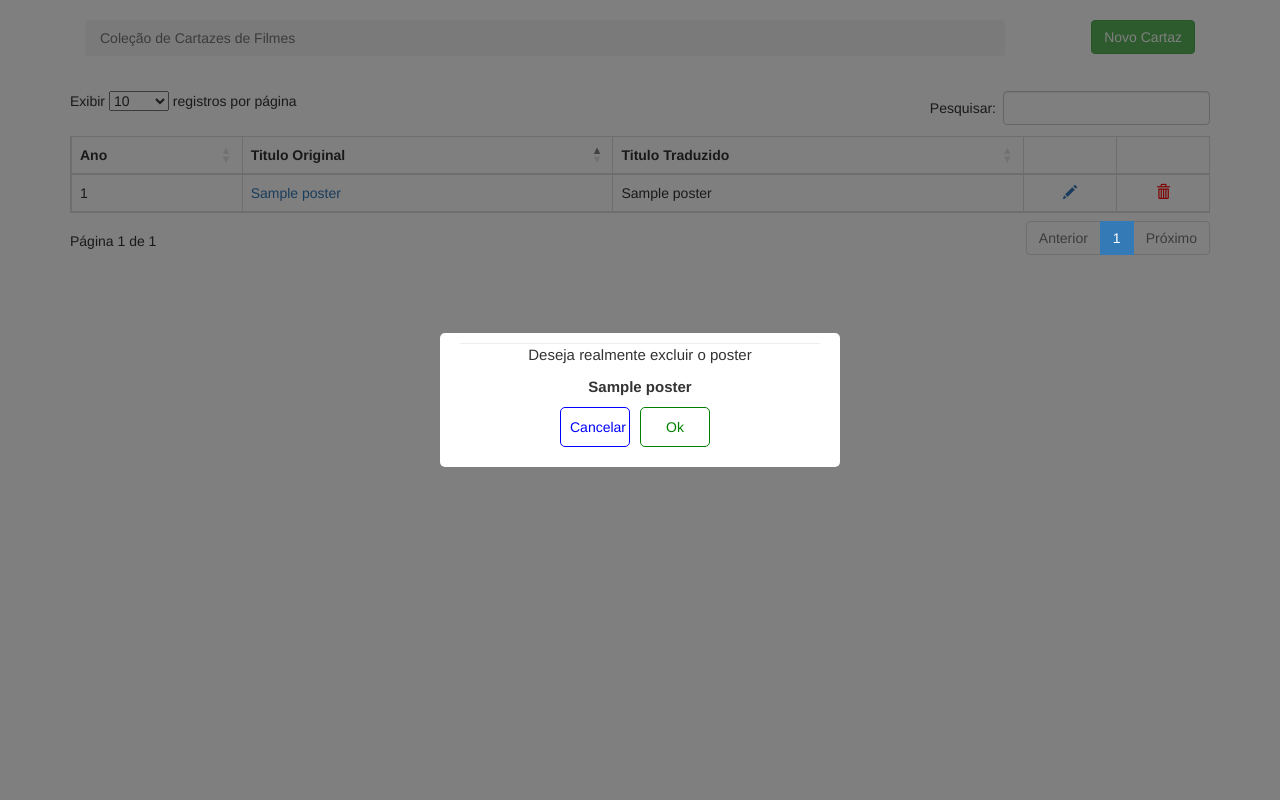
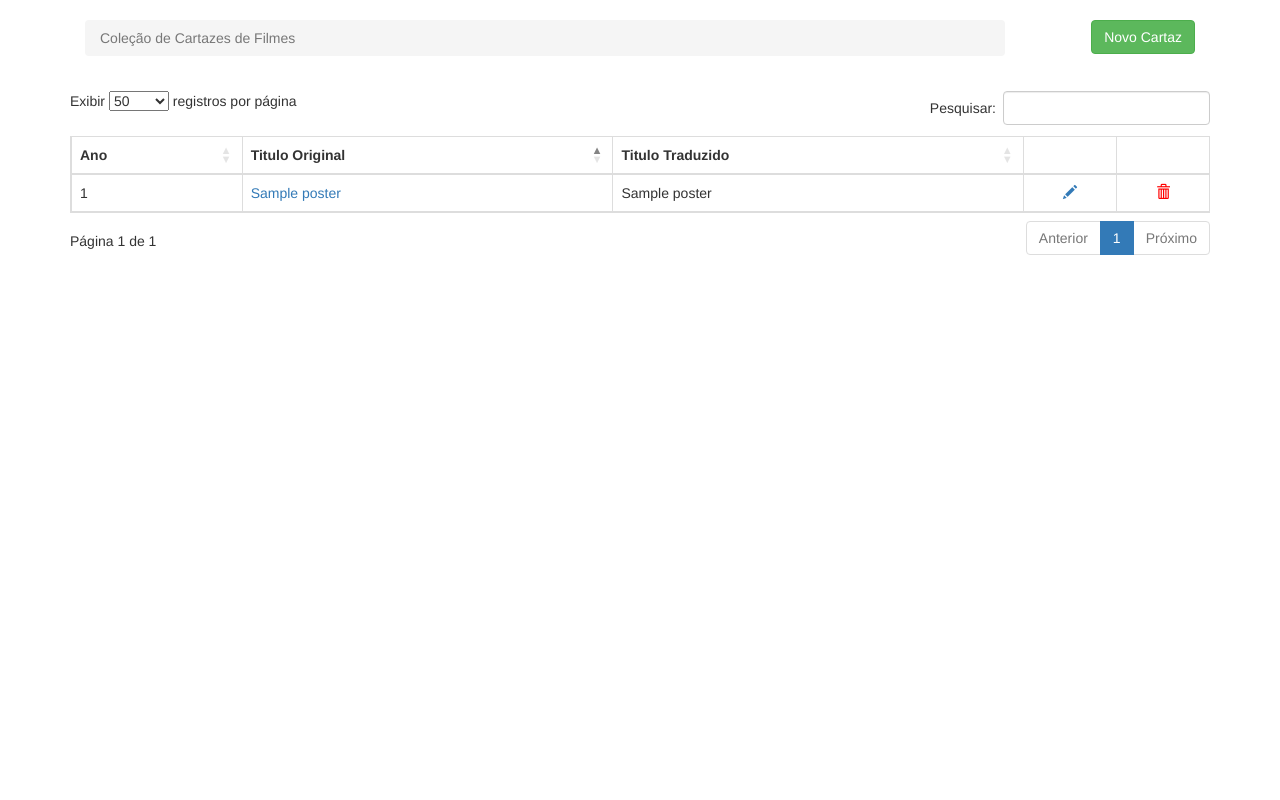
Before and after one commit to Ranzatti/cartazes, a Flask app: template templates/index.html in a window 1280 px wide. Run offline with Flask 3, Linux system fonts and the light colour scheme; the template is opened without the code that fills it: values that come from a table or form of the project are taken from there, others are empty; tables that the repository leaves empty hold one stand-in row (values such as "Sample post"); some libraries are stand-ins or nearby versions.

```diff
--- a/app.py
+++ b/app.py
@@ -37,16 +37,9 @@ class Posters(db.Model):
 @app.route('/')
 def index():
     # posters = Posters.query.order_by("ano").all()
-    # posters = Posters.query.order_by(Posters.ano.asc()).all()
-    posters = Posters.query.filter(Posters.tmdb < 0).all()
+    posters = Posters.query.order_by(Posters.titulo_original.asc()).all()
+    # posters = Posters.query.filter(Posters.tmdb < 0).all()
     return render_template("index.html", posters=posters)
-
-
-@app.route("/<id>")
-def modal(id):
-    posterID = Posters.query.filter_by(id=id).first()
-    posters = Posters.query.filter(Posters.tmdb < 0).all()
-    return render_template("index.html", posters=posters, posterID=posterID)
 
 
 @app.route('/editar/<id>', methods=["GET", "POST"])
--- a/templates/index.html
+++ b/templates/index.html
@@ -51,8 +51,7 @@
             </td>
             <td>{{ poster.titulo_traduzido }}</td>
             <td align="center"><a href="/editar/{{ poster.id }}"><i class="glyphicon glyphicon-pencil"></i></a></td>
-            <td align="center"><a href="/{{ poster.id }}">
-                <i class="glyphicon glyphicon-trash" style="color:red"></i></a></td>
+            <td align="center"><a href="/excluir//{{ poster.id }}"><i class="glyphicon glyphicon-trash" style="color:red"></i></a></td>
         </tr>
         {% endfor %}
         </tbody>
@@ -66,7 +65,7 @@
     $(document).ready(function() {
       $('#myTable').DataTable({
         "lengthMenu": [[10, 20, 50, 100, -1], [10, 20, 50, 100,"Todos"]], // Opções de exibição de registros por página, incluindo a opção "Todos"
-        "pageLength": 10, // Registros exibidos por padrão
+        "pageLength": 50, // Registros exibidos por padrão
         "order": [[1, "asc"]],
         "aoColumns": [
         { "bSortable": true },
@@ -94,21 +93,5 @@
 
     </script>
 </div>
-
-{% if posterID != undefined %}
-<session class="delete">
-    <div id="card">
-        <p></p>
-        <hr>
-        <p>Deseja realmente excluir o poster</p>
-        <p class="titulo">{{posterID.titulo_original}}</p>
-        <div id="btns">
-            <a class="btn-cancelar" href="/">Cancelar</a>
-            <a class="btn-apagar" href="/excluir/{{posterID.id}}">Ok</a>
-        </div>
-    </div>
-</session>
-{% endif %}
-
 </body>
 </html>
```
Also changed, not shown: poster.py (deleted, +0 -20 lines).
